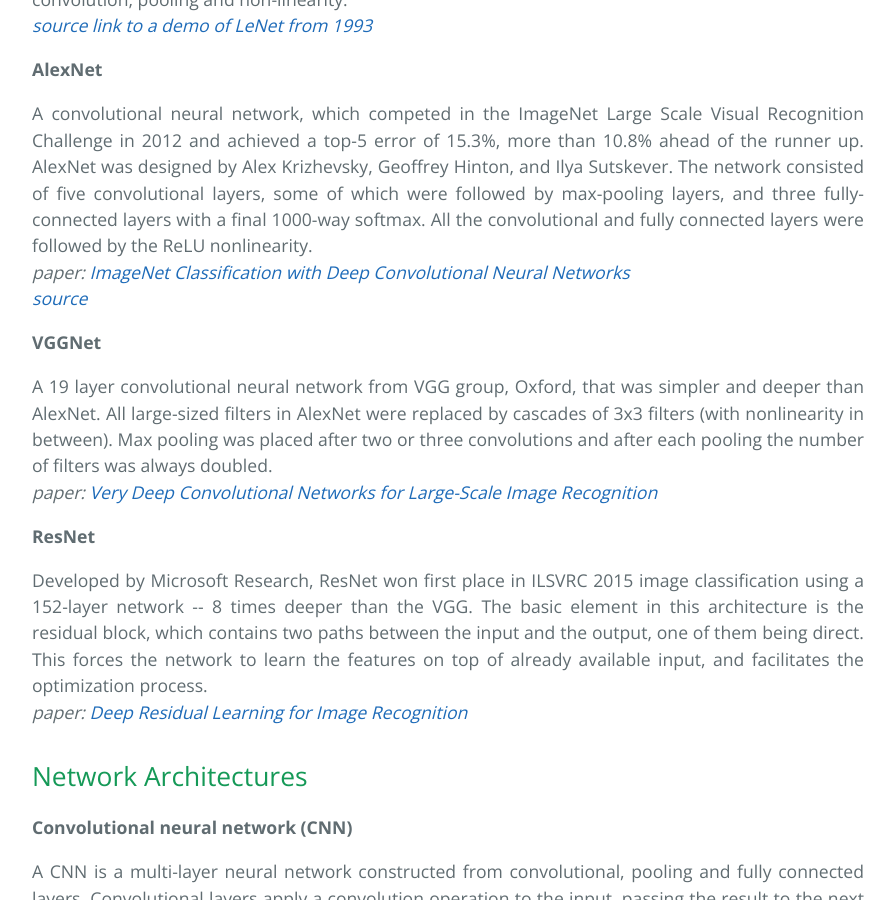
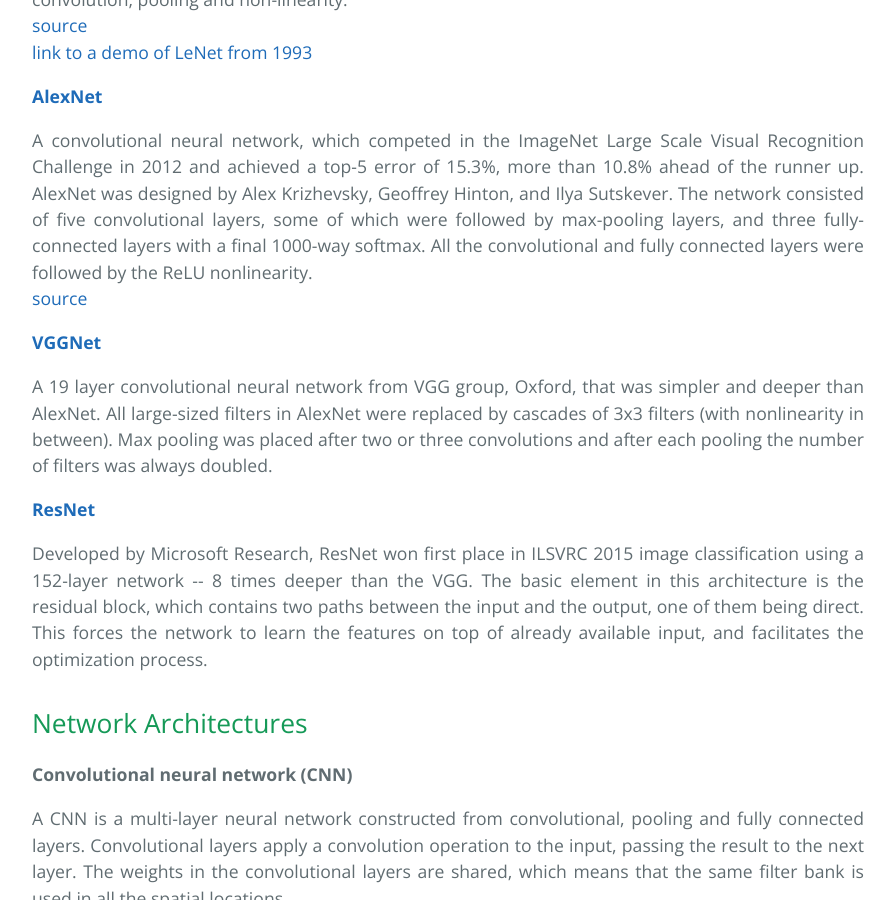
Before and after one commit to stats385/stats385.github.io, a Jekyll site: the page built from cheat_sheet.md, in a window 1280 px wide and 900 px high, scrolled down 710 px. Shown: the whole window, without its empty margins (192-1087 px from the left). Built offline with Jekyll 4.4.1, drawn with Linux system fonts in a browser that asks for light colours; the repository's description, which GitHub fills in, is left out; our own code applies the rules of GitHub Pages for plain Markdown files; some of the changed text lies outside the part shown.

Commit message:
cheat sheet -- perhaps previous was not the preatiest

```diff
--- a/cheat_sheet.md
+++ b/cheat_sheet.md
@@ -8,7 +8,7 @@
 A hierarchical multi-layered neural network, proposed by Kunihiko Fukushima in 1982.
 It has been used for handwritten character recognition and other pattern recognition tasks.
 Since backpropagation had not yet been applied for training neural nets at the time, it was limited by the lack of a training algorithm.<br />
-<i><a href="https://ml4a.github.io/ml4a/convnets/"> source </a></i>
+<a href="https://ml4a.github.io/ml4a/convnets/"> source </a>
 </p>
 
 <strong>LeNet-5</strong>
@@ -16,34 +16,31 @@
 A pioneering digit classification neural network by LeCun et. al.
 It was applied by several banks to recognise hand-written numbers on checks.
 The network was composed of three types layers: convolution, pooling and non-linearity.<br />
-<i><a href="https://en.wikipedia.org/wiki/Convolutional_neural_network"> source </a></i>
-<i><a href="https://www.youtube.com/watch?v=FwFduRA_L6Q"> link to a demo of LeNet from 1993 </a></i>
+<a href="https://en.wikipedia.org/wiki/Convolutional_neural_network"> source </a><br />
+<a href="https://www.youtube.com/watch?v=FwFduRA_L6Q"> link to a demo of LeNet from 1993 </a>
 </p>
 
-<strong>AlexNet</strong>
+<strong><a href="https://papers.nips.cc/paper/4824-imagenet-classification-with-deep-convolutional-neural-networks.pdf"> AlexNet </a></strong>
 <p align="justify">
 A convolutional neural network, which competed in the ImageNet Large Scale Visual Recognition Challenge in 2012 and achieved a top-5 error of 15.3%, more than 10.8% ahead of the runner up.
 AlexNet was designed by Alex Krizhevsky, Geoffrey Hinton, and Ilya Sutskever.
 The network consisted of five convolutional layers, some of which were followed by max-pooling layers, and three fully-connected layers with a final 1000-way softmax.
 All the convolutional and fully connected layers were followed by the ReLU nonlinearity.<br />
-<i>paper: <a href="https://papers.nips.cc/paper/4824-imagenet-classification-with-deep-convolutional-neural-networks.pdf"> ImageNet Classification with Deep Convolutional Neural Networks </a></i><br />
-<i><a href="https://en.wikipedia.org/wiki/AlexNet"> source </a></i>
+<a href="https://en.wikipedia.org/wiki/AlexNet"> source </a>
 </p>
 
-<strong>VGGNet</strong>
+<strong><a href="https://arxiv.org/pdf/1409.1556.pdf"> VGGNet </a></strong>
 <p align="justify">
 A 19 layer convolutional neural network from VGG group, Oxford, that was simpler and deeper than AlexNet.
 All large-sized filters in AlexNet were replaced by cascades of 3x3 filters (with nonlinearity in between).
-Max pooling was placed after two or three convolutions and after each pooling the number of filters was always doubled.<br />
-<i>paper: <a href="https://arxiv.org/pdf/1409.1556.pdf"> Very Deep Convolutional Networks for Large-Scale Image Recognition </a></i>
+Max pooling was placed after two or three convolutions and after each pooling the number of filters was always doubled.
 </p>
 
-<strong>ResNet</strong>
+<strong><a href="https://arxiv.org/pdf/1512.03385.pdf"> ResNet </a></strong>
 <p align="justify">
 Developed by Microsoft Research, ResNet won first place in ILSVRC 2015 image classification using a 152-layer network -- 8 times deeper than the VGG.
 The basic element in this architecture is the residual block, which	contains two paths between the input and the output, one of them being direct.
-This forces the network to learn the features on top of already available input, and facilitates the optimization process.<br />
-<i>paper: <a href="https://arxiv.org/pdf/1512.03385.pdf"> Deep Residual Learning for Image Recognition </a></i>
+This forces the network to learn the features on top of already available input, and facilitates the optimization process.
 </p>
 
 ## Network Architectures
@@ -52,7 +49,7 @@
 A CNN is a multi-layer neural network constructed from convolutional, pooling and fully connected layers.
 Convolutional layers apply a convolution operation to the input, passing the result to the next layer.
 The weights in the convolutional layers are shared, which means that the same filter bank is used in all the spatial locations.<br />
-<i><a href="https://en.wikipedia.org/wiki/Convolutional_neural_network"> source </a></i>
+<a href="https://en.wikipedia.org/wiki/Convolutional_neural_network"> source </a>
 </p>
 
 <strong>Deconvolutional networks</strong>
@@ -66,7 +63,7 @@
 The first is a deconvolutional network that generates signals.
 While the second is a classifier that learns to discriminates between signals from the true data distribution and fake ones produced by the generator.
 The generative network's goal is to increase the error rate of the discriminative network by fooling it with synthesized examples that appear to have come from the true data distribution.<br />
-<i><a href="https://en.wikipedia.org/wiki/Generative_adversarial_network"> source </a></i>
+<a href="https://en.wikipedia.org/wiki/Generative_adversarial_network"> source </a>
 </p>
 
 <strong>Recurrent neural networks (RNN)</strong>
@@ -112,19 +109,19 @@
 	<li>H_2 = (H_1-F+2P)/S+1</li>
 </ul>
 The d-th channel in the output feature vector is obtained by performing a valid convolution with stride S of the d-th filter and the padded input.<br />
-<i><a href="http://cs231n.github.io/convolutional-networks/"> source </a></i>
+<a href="http://cs231n.github.io/convolutional-networks/"> source </a>
 </p>
 
 <strong>Stride</strong>
 <p align="justify">
 The amount by which a filter shifts spatially when convolving it with a feature vector.<br />
-<i><a href="http://cs231n.github.io/convolutional-networks/"> source </a></i>
+<a href="http://cs231n.github.io/convolutional-networks/"> source </a>
 </p>
 
 <strong>Dilation</strong>
 <p align="justify">
 A filter is dilated by a factor D by inserting in every one of its channels independently D-1 zeros between the filter elements.<br />
-<i><a href="http://cs231n.github.io/convolutional-networks/"> source </a></i>
+<a href="http://cs231n.github.io/convolutional-networks/"> source </a>
 </p>
 
 <strong>Fully connected (FC) layer</strong>
@@ -134,7 +131,7 @@
 Since the convolution is valid and the filter can not move spatially, the operation is equivalent to a fully connected one.
 More over, when this feature vector of size 1x1xD_2 is convolved with another filter bank of size 1x1xD_2xD_3, the result is of size 1x1xD_3.
 In this case, again, the convolution is done over a single spatial location and therefore equivalent to a fully connected layer.<br />
-<i><a href="http://cs231n.github.io/convolutional-networks/"> source </a></i>
+<a href="http://cs231n.github.io/convolutional-networks/"> source </a>
 </p>
 
 <strong>Pooling layer</strong>
@@ -152,7 +149,7 @@
 	<li>H_2 = (H_1 - F)/S + 1</li>
 </ul>
 The pooling resizes independently every channel of the input feature vector by applying a certain function on neighbourhoods of size FxF, with a stride S.<br />
-<i><a href="http://cs231n.github.io/convolutional-networks/"> source </a></i>
+<a href="http://cs231n.github.io/convolutional-networks/"> source </a>
 </p>
 
 <strong>Max pooling</strong>
@@ -271,8 +268,7 @@
 </ul>
 Outputs another feature vector of the same size.
 At train time, every neuron in it is set to the value of the corresponding neuron in the input with probability p, and zero otherwise.
-At test time, the output feature vector is equal to the input one scaled by p.<br />
-<i>paper: <a href="http://www.jmlr.org/papers/volume15/srivastava14a/srivastava14a.pdf"> Dropout: A Simple Way to Prevent Neural Networks from Overfitting</a></i>
+At test time, the output feature vector is equal to the input one scaled by p.
 </p>
 
 <strong>Weight decay</strong>
@@ -285,7 +281,7 @@
 <p align="justify">
 Hard L2 prior on the parameters of the network.
 This is done by imposing an upper bound on the L2 norm of every filter and using projected gradient descent to enforce the constraint.<br />
-<i><a href="http://cs231n.github.io/convolutional-networks/"> source </a></i>
+<a href="http://cs231n.github.io/convolutional-networks/"> source </a>
 </p>
 
 <strong>Data augmentation</strong>
@@ -298,14 +294,14 @@
 <strong>Gradient descent</strong>
 <p align="justify">
 To find a local minimum of a function using gradient descent, one takes steps proportional to the negative of the gradient of the function at the current point.<br />
-<i><a href="https://en.wikipedia.org/wiki/Gradient_descent"> source </a></i>
+<a href="https://en.wikipedia.org/wiki/Gradient_descent"> source </a>
 </p>
 
 <strong>Stochastic gradient descent (SGD)</strong>
 <p align="justify">
 A stochastic approximation of the gradient descent for minimizing an objective function that is a sum of functions.
 The true gradient is approximated by the gradient of a randomly chosen single function.<br />
-<i><a href="https://en.wikipedia.org/wiki/Stochastic_gradient_descent"> source </a></i>
+<a href="https://en.wikipedia.org/wiki/Stochastic_gradient_descent"> source </a>
 </p>
 
 <strong>Learning rate</strong>
@@ -316,7 +312,7 @@
 <strong>Backpropagation</strong>
 <p align="justify">
 An algorithm, relying on an iterative application of the chain rule, for computing efficiently the derivative of a neural network with respect to all of its parameters and feature vectors.<br />
-<i><a href="https://en.wikipedia.org/wiki/Backpropagation"> source </a></i>
+<a href="https://en.wikipedia.org/wiki/Backpropagation"> source </a>
 </p>
 
 <strong>Goal function</strong>
@@ -334,27 +330,27 @@
 <p align="justify">
 The MNIST database of handwritten digits has a training set of 60,000 examples, and a test set of 10,000 examples.
 The digits have been size-normalized and centered in a fixed-size 28x28 image.<br />
-<i><a href="http://yann.lecun.com/exdb/mnist/"> source </a></i>
+<a href="http://yann.lecun.com/exdb/mnist/"> source </a>
 </p>
 
 <strong>CIFAR-10</strong>
 <p align="justify">
 The CIFAR-10 dataset consists of 60000 32x32 colour images in 10 classes, with 6000 images per class.
 There are 50000 training images and 10000 test images.<br />
-<i><a href="https://www.cs.toronto.edu/~kriz/cifar.html"> source </a></i>
+<a href="https://www.cs.toronto.edu/~kriz/cifar.html"> source </a>
 </p>
 
 <strong>Imagenet</strong>
 <p align="justify">
 A large image database that has over ten million URLs of images that were hand-annotated using Amazon Mechanical Turk to indicate what objects are pictured.<br />
-<i><a href="https://en.wikipedia.org/wiki/ImageNet"> source </a></i>
+<a href="https://en.wikipedia.org/wiki/ImageNet"> source </a>
 </p>
 
 ## Contests
 <strong>ImageNet Large Scale Visual Recognition Challenge (ILSVRC)</strong>
 <p align="justify">
 A competition in which teams compete to obtain the highest accuracy on several computer vision tasks, such as image classification.<br />
-<i><a href="https://en.wikipedia.org/wiki/ImageNet"> source </a></i>
+<a href="https://en.wikipedia.org/wiki/ImageNet"> source </a>
 </p>
 
 ## Personalities
@@ -362,14 +358,14 @@
 <p align="justify">
 A cognitive psychologist and computer scientist, most noted for his work on artificial neural networks.
 He was one of the first researchers who demonstrated the use of backpropagation algorithm for training multi-layer neural networks.<br />
-<i><a href="https://en.wikipedia.org/wiki/Geoffrey_Hinton"> source </a></i>
+<a href="https://en.wikipedia.org/wiki/Geoffrey_Hinton"> source </a>
 </p>
 
 <strong>Yann LeCun</strong>
 <p align="justify">
 A computer scientist with contributions in machine learning, computer vision, mobile robotics and computational neuroscience.
 He is well known for his work on optical character recognition and computer vision using convolutional neural networks, and is a founding father of convolutional nets.<br />
-<i><a href="https://en.wikipedia.org/wiki/Yann_LeCun"> source </a></i>
+<a href="https://en.wikipedia.org/wiki/Yann_LeCun"> source </a>
 </p>
 
 <strong>Yoshua Bengio</strong>
@@ -377,14 +373,14 @@
 A computer scientist, most noted for his work on artificial neural networks and deep learning.
 He has contributed to a wide spectrum of machine learning areas and is well known for his theoretical results on recurrent neural networks, kernel machines, distributed representations, depth of neural architectures, and the optimization challenge of deep learning.
 His work was crucial in advancing how deep networks are trained, how neural networks can learn vector embeddings for words, how to perform machine translation with deep learning by taking advantage of an attention mechanism, and how to perform unsupervised learning with deep generative models.<br />
-<i><a href="https://www.creativedestructionlab.com/people/yoshua-bengio/"> source </a></i>
+<a href="https://www.creativedestructionlab.com/people/yoshua-bengio/"> source </a>
 </p>
 
 <strong>Fei Fei Li</strong>
 <p align="justify">
 A computer scientist whose main research areas are in machine learning, deep learning, computer vision and cognitive and computational neuroscience.
 She is the inventor of ImageNet and the ImageNet Challenge, a critical large-scale dataset and benchmarking effort that has contributed to the latest developments in deep learning and AI.<br />
-<i><a href="http://www.itu.int/en/ITU-T/AI/Pages/li.fei-fei.aspx"> source </a></i>
+<a href="http://www.itu.int/en/ITU-T/AI/Pages/li.fei-fei.aspx"> source </a>
 </p>
 
 <strong>Andrew Ng</strong>
@@ -392,7 +388,7 @@
 A computer scientist, whose research is on machine learning and AI, with an emphasis on deep learning.
 In 2011, Ng founded the Google Brain project at Google, which developed very large scale artificial neural networks using Google's distributed computer infrastructure.
 Among its notable results was a neural network trained using deep learning algorithms on 16,000 CPU cores, that learned to recognize higher-level concepts, such as cats, after watching only YouTube videos, and without ever having been told what a "cat" is.<br />
-<i><a href="https://en.wikipedia.org/wiki/Andrew_Ng"> source </a></i>
+<a href="https://en.wikipedia.org/wiki/Andrew_Ng"> source </a>
 </p>
 
 ## Teams
@@ -400,7 +396,7 @@
 <p align="justify">
 A deep learning artificial intelligence research project at Google.
 It combines open-ended machine learning research with system engineering and Google-scale computing resources.<br />
-<i><a href="https://en.wikipedia.org/wiki/Google_Brain"> source </a></i>
+<a href="https://en.wikipedia.org/wiki/Google_Brain"> source </a>
 </p>
 
 <strong>Deep mind</strong>
@@ -408,7 +404,7 @@
 A British artificial intelligence company founded in September 2010 and acquired by Google in 2014.
 The company has created a neural network that learns how to play video games in a fashion similar to that of humans, as well as a Neural Turing Machine, or a neural network that may be able to access an external memory like a conventional Turing machine, resulting in a computer that mimics the short-term memory of the human brain.
 The company made headlines in 2016 after its AlphaGo program beat a human professional Go player for the first time.<br />
-<i><a href="https://en.wikipedia.org/wiki/DeepMind"> source </a></i>
+<a href="https://en.wikipedia.org/wiki/DeepMind"> source </a>
 </p>
 
 <strong>Facebook AI research (FAIR)</strong>
@@ -417,7 +413,7 @@
 One of its notable projects is DeepFace -- a deep learning facial recognition system that identifies human faces in digital images.
 It employs a nine-layer neural net with over 120 million connection weights, and was trained on four million images uploaded by Facebook users.
 The system is said to be 97% accurate, compared to 85% for the FBI's Next Generation Identification system.<br />
-<i><a href="https://en.wikipedia.org/wiki/DeepFace"> source </a></i>
+<a href="https://en.wikipedia.org/wiki/DeepFace"> source </a>
 </p>
 
 <strong>Canadian Institute for Advanced Research (CIFAR)</strong>
@@ -425,7 +421,7 @@
 Founded in 1982, is an institute of advanced study that creates and maintains global research networks working on complex areas of inquiry.
 It is supported by individuals, foundations and corporations, as well as funding from the Government of Canada and the Provinces of Quebec, Ontario, British Columbia and Alberta.
 Among other topics, its researchers work on the topic of learning in machines and brains.<br />
-<i><a href="https://en.wikipedia.org/wiki/Canadian_Institute_for_Advanced_Research"> source </a></i>
+<a href="https://en.wikipedia.org/wiki/Canadian_Institute_for_Advanced_Research"> source </a>
 </p>
 
 ## Tasks
@@ -448,7 +444,7 @@
 <strong>Machine translation</strong>
 <p align="justify">
 A sub-field of computational linguistics that investigates the use of software to translate text or speech from one language to another.<br />
-<i><a href="https://en.wikipedia.org/wiki/Machine_translation"> source </a></i>
+<a href="https://en.wikipedia.org/wiki/Machine_translation"> source </a>
 </p>
 
 ## Events
@@ -456,14 +452,14 @@
 <p align="justify">
 The conference takes a broad view of the field of deep learning and includes various related topics.
 The applications include vision, speech recognition, text understanding, gaming, music, etc.<br />
-<i><a href="http://www.iclr.cc/doku.php?id=ICLR2018:main&redirect=1"> source </a></i>
+<a href="http://www.iclr.cc/doku.php?id=ICLR2018:main&redirect=1"> source </a>
 </p>
 
 <strong>Neural Information Processing Systems (NIPS)</strong>
 <p align="justify">
 A machine learning and computational neuroscience conference.
 Other fields represented at NIPS include cognitive science, psychology, computer vision, statistical linguistics, and information theory.<br />
-<i><a href="https://en.wikipedia.org/wiki/Conference_on_Neural_Information_Processing_Systems"> source </a></i>
+<a href="https://en.wikipedia.org/wiki/Conference_on_Neural_Information_Processing_Systems"> source </a>
 </p>
 
 <strong>International Conference on Machine Learning (ICML)</strong>
@@ -475,20 +471,20 @@
 <strong>Conference on Computer Vision and Pattern Recognition (CVPR)</strong>
 <p align="justify">
 An annual conference on computer vision and pattern recognition, by several measures regarded as the top conference in computer vision.<br />
-<i><a href="https://en.wikipedia.org/wiki/Conference_on_Computer_Vision_and_Pattern_Recognition"> source </a></i>
+<a href="https://en.wikipedia.org/wiki/Conference_on_Computer_Vision_and_Pattern_Recognition"> source </a>
 </p>
 
 <strong>International Conference on Computer Vision (ICCV)</strong>
 <p align="justify">
 Considered, together with CVPR, the top level conference in computer vision.<br />
-<i><a href="https://en.wikipedia.org/wiki/International_Conference_on_Computer_Vision"> source </a></i>
+<a href="https://en.wikipedia.org/wiki/International_Conference_on_Computer_Vision"> source </a>
 </p>
 
 <strong>European Conference on Computer Vision (ECCV)</strong>
 <p align="justify">
 Similar to ICCV in scope and quality, it is held those years which ICCV is not.
 Like ICCV and CVPR, it is considered an important conference in computer vision.<br />
-<i><a href="https://en.wikipedia.org/wiki/European_Conference_on_Computer_Vision"> source </a></i>
+<a href="https://en.wikipedia.org/wiki/European_Conference_on_Computer_Vision"> source </a>
 </p>
 
 ## Resources
@@ -507,7 +503,7 @@
 MatConvNet is a MATLAB toolbox implementing Convolutional Neural Networks (CNNs) for computer vision applications.
 It is simple, efficient, and can run and learn state-of-the-art CNNs.
 Many pre-trained CNNs for image classification, segmentation, face recognition, and text detection are available.<br />
-<i><a href="http://www.vlfeat.org/matconvnet/"> source </a></i>
+<a href="http://www.vlfeat.org/matconvnet/"> source </a>
 </p>
 
 <strong>TensorFlow</strong>
@@ -515,14 +511,14 @@
 An open-source software library for machine learning across a range of tasks.
 It is a system for building and training neural networks to detect and decipher patterns and correlations, analogous to (but not the same as) human learning and reasoning.
 It is used for both research and production at Google.<br />
-<i><a href="https://en.wikipedia.org/wiki/TensorFlow"> source </a></i>
+<a href="https://en.wikipedia.org/wiki/TensorFlow"> source </a>
 </p>
 
 <strong>PyTorch</strong>
 <p align="justify">
 An open source machine learning library, a scientific computing framework, and a script language based on the Lua programming language.
 It provides a wide range of algorithms for deep machine learning, and uses the scripting language LuaJIT, and an underlying C implementation.<br />
-<i><a href="https://en.wikipedia.org/wiki/Torch_(machine_learning)"> source </a></i>
+<a href="https://en.wikipedia.org/wiki/Torch_(machine_learning)"> source </a>
 </p>
 
 <strong>Keras</strong>
@@ -531,5 +527,5 @@
 It is capable of running on top of MXNet, Deeplearning4j, Tensorflow, CNTK or Theano.
 Designed to enable fast experimentation with deep neural networks, it focuses on being minimal, modular and extensible.
 Its primary author and maintainer is François Chollet, a Google engineer.<br />
-<i><a href="https://en.wikipedia.org/wiki/Keras"> source </a></i>
+<a href="https://en.wikipedia.org/wiki/Keras"> source </a>
 </p>
```
Also changed, not shown: other parts of cheat_sheet.md (+2 -2 lines).
